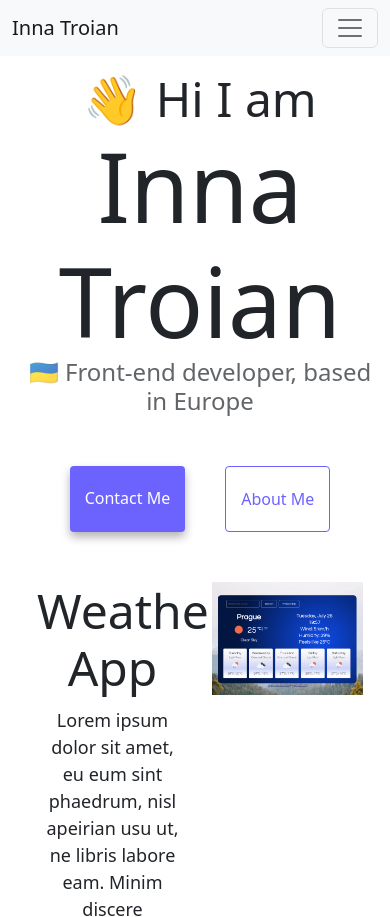
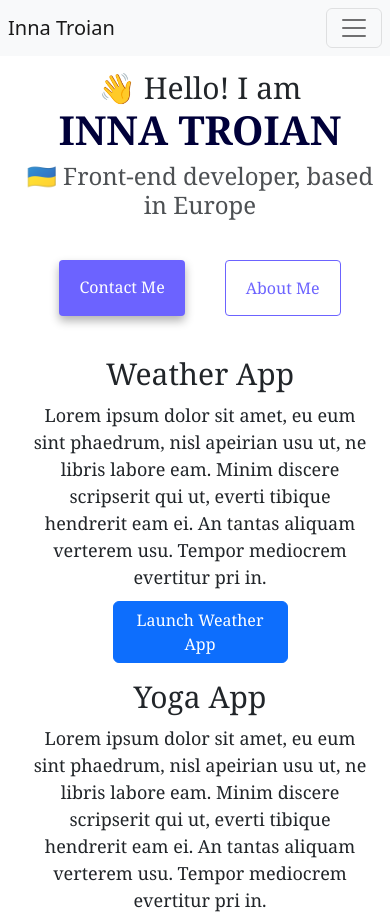
Before and after one commit to birdsong5/my-portfolio-website, a plain HTML site: page index.html in a window 390 px wide. Shown: the top 917 px of the page. Drawn offline with nearby package versions, Linux system fonts and the light colour scheme.

Commit message:
Made the website responsive

```diff
--- a/index.html
+++ b/index.html
@@ -5,6 +5,10 @@
     <meta http-equiv="X-UA-Compatible" content="IE=edge" />
     <meta name="viewport" content="width=device-width, initial-scale=1.0" />
     <title>Front-End Developer - Inna Troian</title>
+    <meta
+      name="description"
+      content="Get familiar with projects Inna created"
+    />
     <link
       href="https://cdn.jsdelivr.net/npm/bootstrap@5.2.0/dist/css/bootstrap.min.css"
       rel="stylesheet"
@@ -21,9 +25,9 @@
   <body>
     <nav class="navbar navbar-expand-lg bg-light fixed-top">
       <div class="container">
-        <a class="navbar-brand" href="#">Inna Troian</a>
+        <a class="navbar-brand ps-2" href="#">Inna Troian</a>
         <button
-          class="navbar-toggler"
+          class="navbar-toggler me-2"
           type="button"
           data-bs-toggle="collapse"
           data-bs-target="#navbarNav"
@@ -49,16 +53,16 @@
       </div>
     </nav>
     <div class="page">
-      <h2>👋 Hi I am</h2>
+      <h2>👋 Hello! I am</h2>
       <h1>Inna Troian</h1>
-      <h3>🇺🇦 Front-end developer, based in Europe</h3>
+      <h3 class="mt-2">🇺🇦 Front-end developer, based in Europe</h3>
       <div class="navigation-links">
         <a href="about.html#contact" class="contact-link">Contact me</a>
         <a href="about.html" class="about-link">About me</a>
       </div>
       <div class="container">
         <div class="row d-flex justify-content-sm-center mb-3">
-          <div class="col-6">
+          <div class="col-6 project-info">
             <h2>Weather App</h2>
             <div class="parag">
               Lorem ipsum dolor sit amet, eu eum sint phaedrum, nisl apeirian
@@ -71,14 +75,22 @@
             >
           </div>
           <div class="col-6">
-            <img src="images/weather.png" class="img-fluid" />
+            <img
+              src="images/weather.png"
+              alt="Weather application"
+              class="img-fluid img-none"
+            />
           </div>
         </div>
         <div class="row d-flex justify-content-sm-center mb-3">
-          <div class="col-6 mb-3">
-            <img src="images/yoga.png" class="img-fluid" />
+          <div class="col-6">
+            <img
+              src="images/yoga.png"
+              alt="Yoga app"
+              class="img-fluid img-none"
+            />
           </div>
-          <div class="col-6">
+          <div class="col-6 project-info">
             <h2>Yoga App</h2>
             <div class="parag">
               Lorem ipsum dolor sit amet, eu eum sint phaedrum, nisl apeirian
@@ -92,7 +104,7 @@
           </div>
         </div>
         <div class="row d-flex justify-content-sm-center mb-3">
-          <div class="col-6">
+          <div class="col-6 project-info">
             <h2>Yogurt App</h2>
             <div class="parag">
               Lorem ipsum dolor sit amet, eu eum sint phaedrum, nisl apeirian
@@ -105,7 +117,7 @@
             >
           </div>
           <div class="col-6">
-            <img src="images/yogurt.png" class="img-fluid" />
+            <img src="images/yogurt.png" class="img-fluid img-none" />
           </div>
         </div>
       </div>
--- a/styles/style.css
+++ b/styles/style.css
@@ -6,10 +6,12 @@
 
 .page {
   margin: 70px 15px 20px 25px;
+  font-family: Georgia, "Times New Roman", Times, serif;
 }
 
 .page-about {
-  margin: 60px 15px 20px 15px;
+  margin: 65px 15px 20px 15px;
+  font-family: Georgia, "Times New Roman", Times, serif;
 }
 
 h1,
@@ -20,7 +22,10 @@ h3 {
 }
 
 h1 {
-  font-size: 96px;
+  font-size: 70px;
+  font-weight: 600;
+  color: rgb(0, 0, 57);
+  text-transform: uppercase;
 }
 
 h2 {
@@ -29,12 +34,12 @@ h2 {
 
 h3 {
   font-size: 24px;
-  opacity: 0.7;
+  opacity: 0.8;
 }
 
 p {
   margin-top: 15px;
-  font-size: 18px;
+  font-size: 20px;
   line-height: 1.5;
   text-align: center;
 }
@@ -54,7 +59,7 @@ p {
 .navigation-links a {
   margin: 20px;
   border-radius: 4px;
-  padding: 20px 15px;
+  padding: 20px 30px;
   text-decoration: none;
   text-transform: capitalize;
 }
@@ -91,3 +96,32 @@ p {
 .email-link:hover {
   text-decoration: underline;
 }
+.project-info {
+  margin-top: 48px;
+}
+
+@media (max-width: 576px) {
+  h1 {
+    font-size: 40px;
+  }
+  h2 {
+    font-size: 30px;
+  }
+  .container {
+    padding: 0;
+  }
+  .img-none {
+    display: none;
+  }
+  .project-info {
+    width: 100%;
+    margin-top: 0;
+  }
+  .navigation-links {
+    margin: 20px auto;
+  }
+  .navigation-links a {
+    text-align: center;
+    padding: 15px 20px;
+  }
+}
```
Also changed, not shown: about.html (+2 -2 lines).
